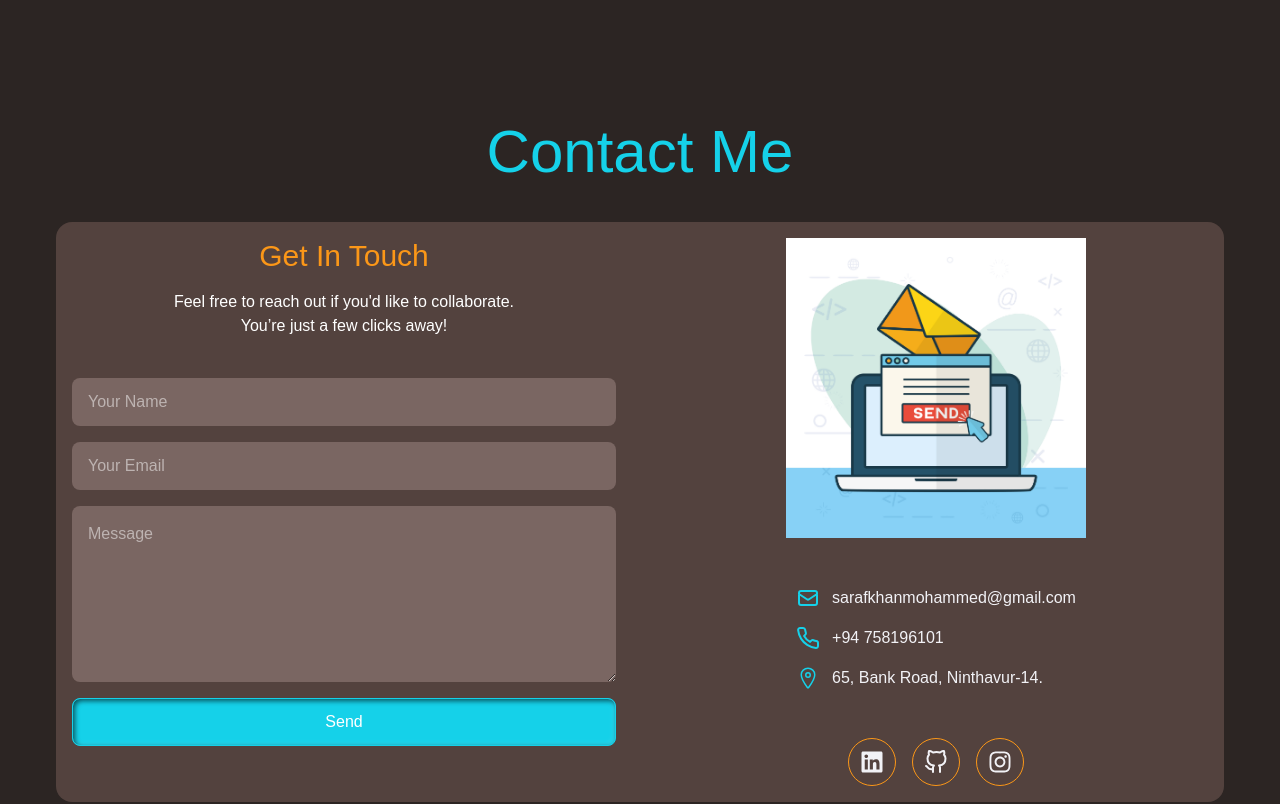
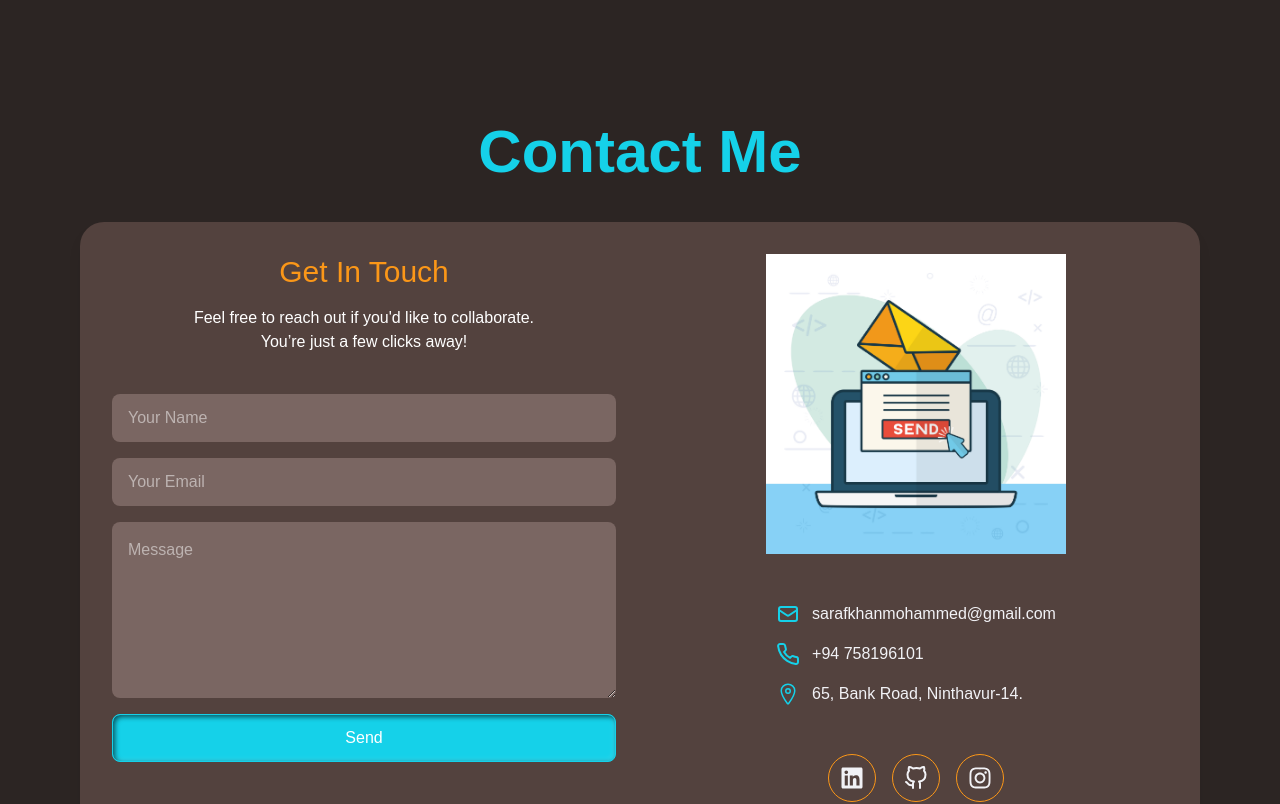
Before and after one commit to sarafKhan011/SK-Portfolio, a React (Vite) app: page / in a window 1280 px wide. Shown: the part 3580-4384 px from the top of the page. Built offline with nearby package versions, Linux system fonts and the light colour scheme.

Commit message:
Updated: Sk

```diff
--- a/src/components/contactMeSection/ContactMeMain.jsx
+++ b/src/components/contactMeSection/ContactMeMain.jsx
@@ -4,9 +4,12 @@ import ContactMeRight from './ContactMeRight';
 
 const ContactMeMain = () => {
   return (
-    <div id="contact" className="max-w-[1200px] mx-auto mt-[100px] px-4">
-      <h2 className="text-5xl sm:text-6xl text-cyan mb-10 text-center">Contact Me</h2>
-      <div className="flex flex-col lg:flex-row justify-between gap-12 bg-brown p-6 sm:p-4 rounded-2xl">
+    <div id="contact" className="max-w-[1200px] mx-auto mt-[100px] px-4 sm:px-6 md:px-10">
+      <h2 className="text-4xl sm:text-5xl md:text-6xl text-cyan mb-10 text-center font-bold">
+        Contact Me
+      </h2>
+
+      <div className="flex flex-col lg:flex-row justify-between gap-10 sm:gap-12 bg-brown p-4 sm:p-6 md:p-8 rounded-3xl shadow-lg">
         <ContactMeLeft />
         <ContactMeRight />
       </div>
```
